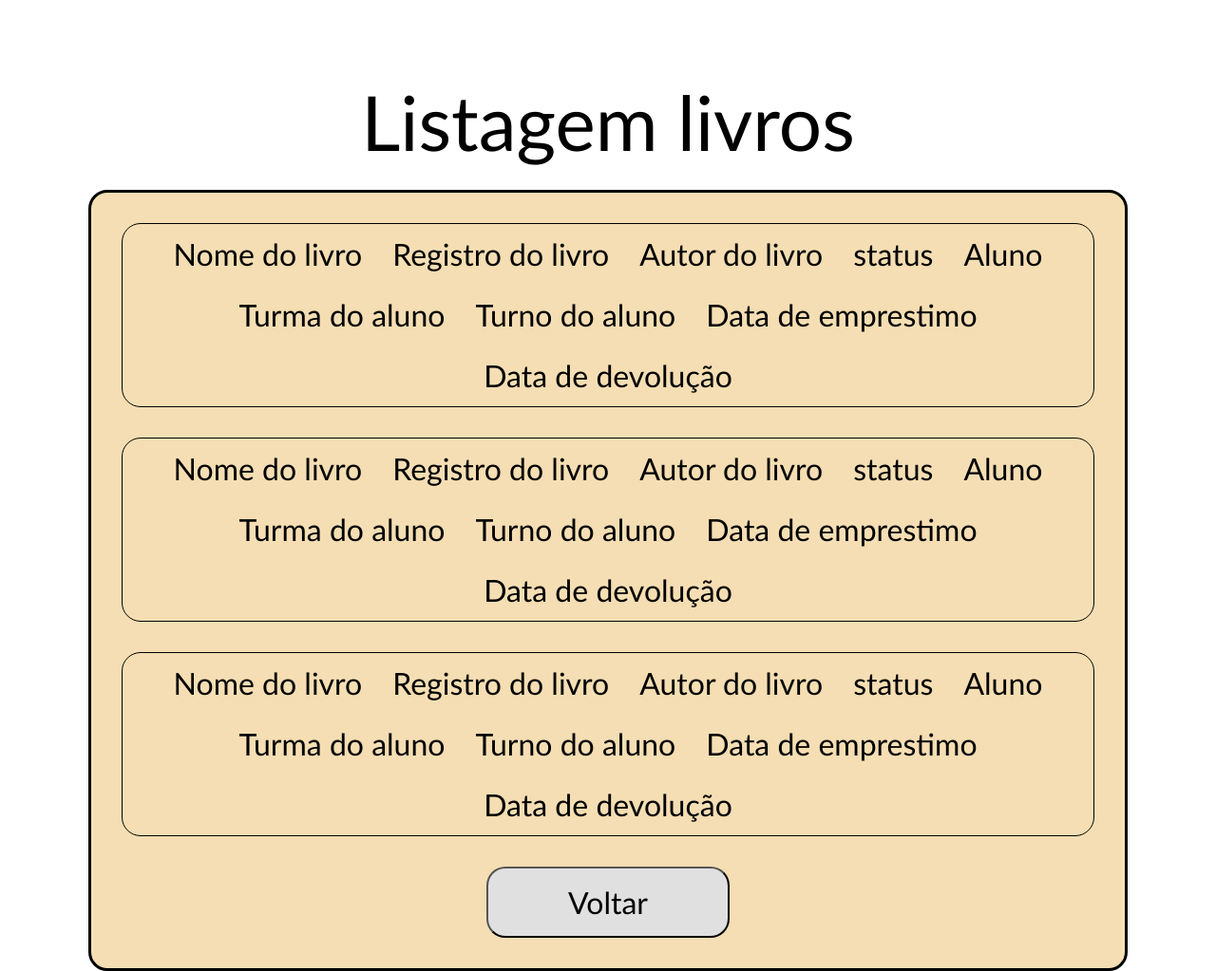
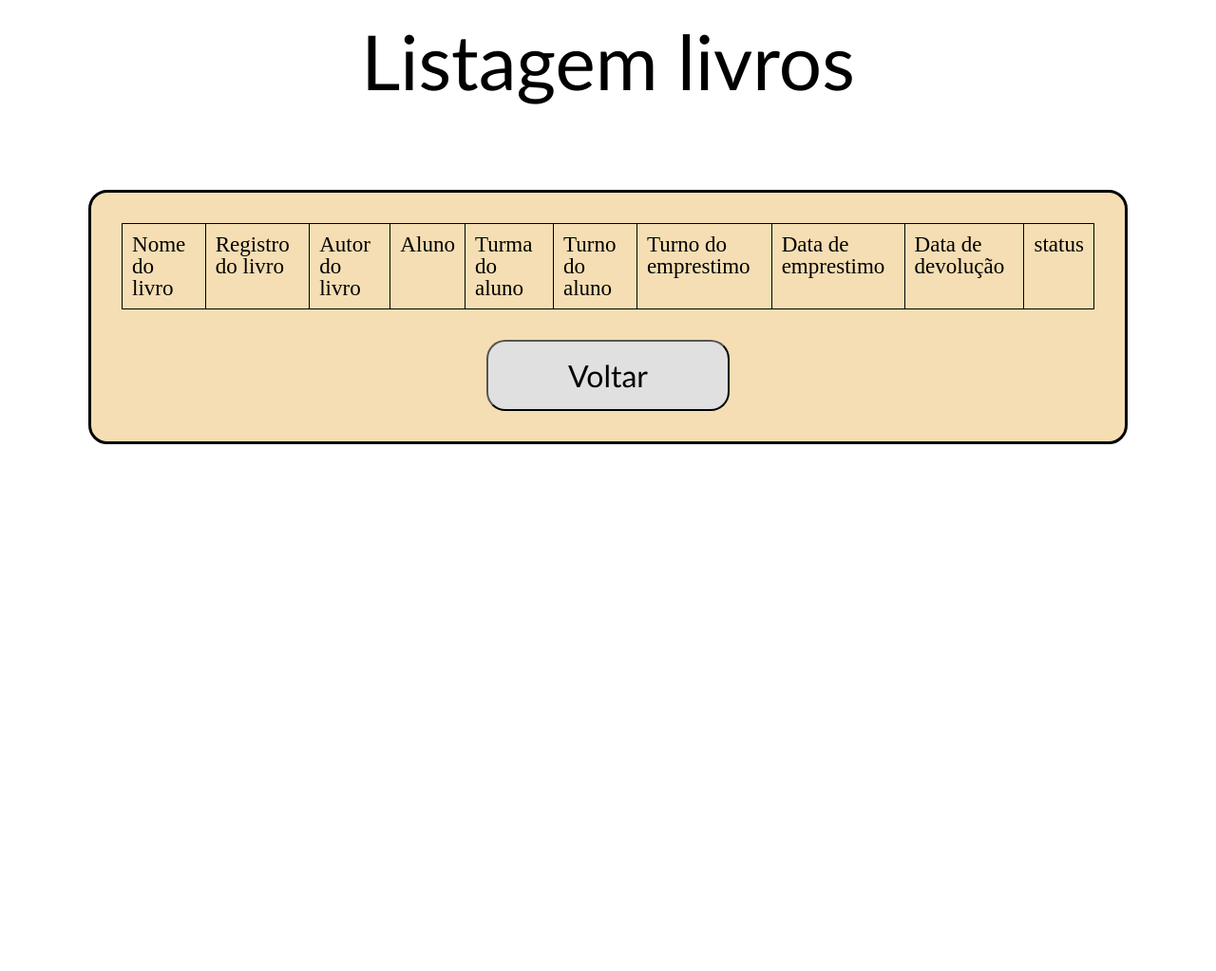
Before and after one commit to eliel358/biblioteca-digital, an Electron app: page pages/book_list.html in a window 1280 px wide. Shown: the whole page at 95% size. After the commit the page ends 800 px from the top, so only its background shows below. Drawn offline with Linux system fonts and the light colour scheme; no server answers.

Commit message:
Exibindo livros em tabela

```diff
--- a/css/template.css
+++ b/css/template.css
@@ -15,7 +15,7 @@ h1,button, p{
   font-family: 'Trebuchet MS', 'Lucida Sans Unicode', 'Lucida Grande', 'Lucida Sans', Arial, sans-serif;
 }
 h1{
-  padding: 1em;
+  padding: 0.2em;
   font-size: 5em;
 }
 p{
@@ -105,3 +105,10 @@ button:active{
   color: rgb(218, 0, 0);
   font-size: 1.5em;
 }
+table, th,td{
+  font-size: 1.2em;
+  border: 1px solid black;
+  width: fit-content;
+  text-align: left;
+  padding: 10px;
+}
--- a/pages/book_list.html
+++ b/pages/book_list.html
@@ -12,8 +12,30 @@
     <nav>
       <h1>Listagem livros</h1>
     </nav>
-    <div class="conteiner">
-      <div class="row book-display">
+    <div id="conteiner" class="conteiner">
+      <table>
+          <thead>
+              <tr>
+                <th>Nome do livro</th>
+                <th>Registro do livro</th>
+                <th>Autor do livro</th>
+                <th>Aluno</th>
+                <th>Turma do aluno</th>
+                <th>Turno do aluno</th>
+                <th>Turno do emprestimo</th>
+                <th>Data de emprestimo</th>
+                <th>Data de devolução</th>
+                <th>status</th>
+              </tr>
+          </thead>
+          <tbody id='table-body'>
+          </tbody>
+      </table>
+      <button id="goto_home">Voltar</button>
+    </div>
+  </body>
+</html>
+  <!-- <div class="row book-display">
     <p>Nome do livro</p>
     <p>Registro do livro</p>
     <p>Autor do livro</p>
@@ -23,33 +45,4 @@
     <p>Turno do aluno</p>
     <p>Data de emprestimo</p>
     <p>Data de devolução</p>
-
-      </div>
-      <div class="row book-display">
-        <p>Nome do livro</p>
-        <p>Registro do livro</p>
-        <p>Autor do livro</p>
-        <p>status</p>
-        <p>Aluno</p>
-        <p>Turma do aluno</p>
-        <p>Turno do aluno</p>
-        <p>Data de emprestimo</p>
-        <p>Data de devolução</p>
-
-      </div>
-      <div class="row book-display">
-        <p>Nome do livro</p>
-        <p>Registro do livro</p>
-        <p>Autor do livro</p>
-        <p>status</p>
-        <p>Aluno</p>
-        <p>Turma do aluno</p>
-        <p>Turno do aluno</p>
-        <p>Data de emprestimo</p>
-        <p>Data de devolução</p>
-
-      </div>
-      <button id="goto_home">Voltar</button>
-    </div>
-</body>
-</html>
+  </div> -->
```
Also changed, not shown: js/api.js (+40 -46 lines). Lines whose indentation alone changed are shown as unchanged.
